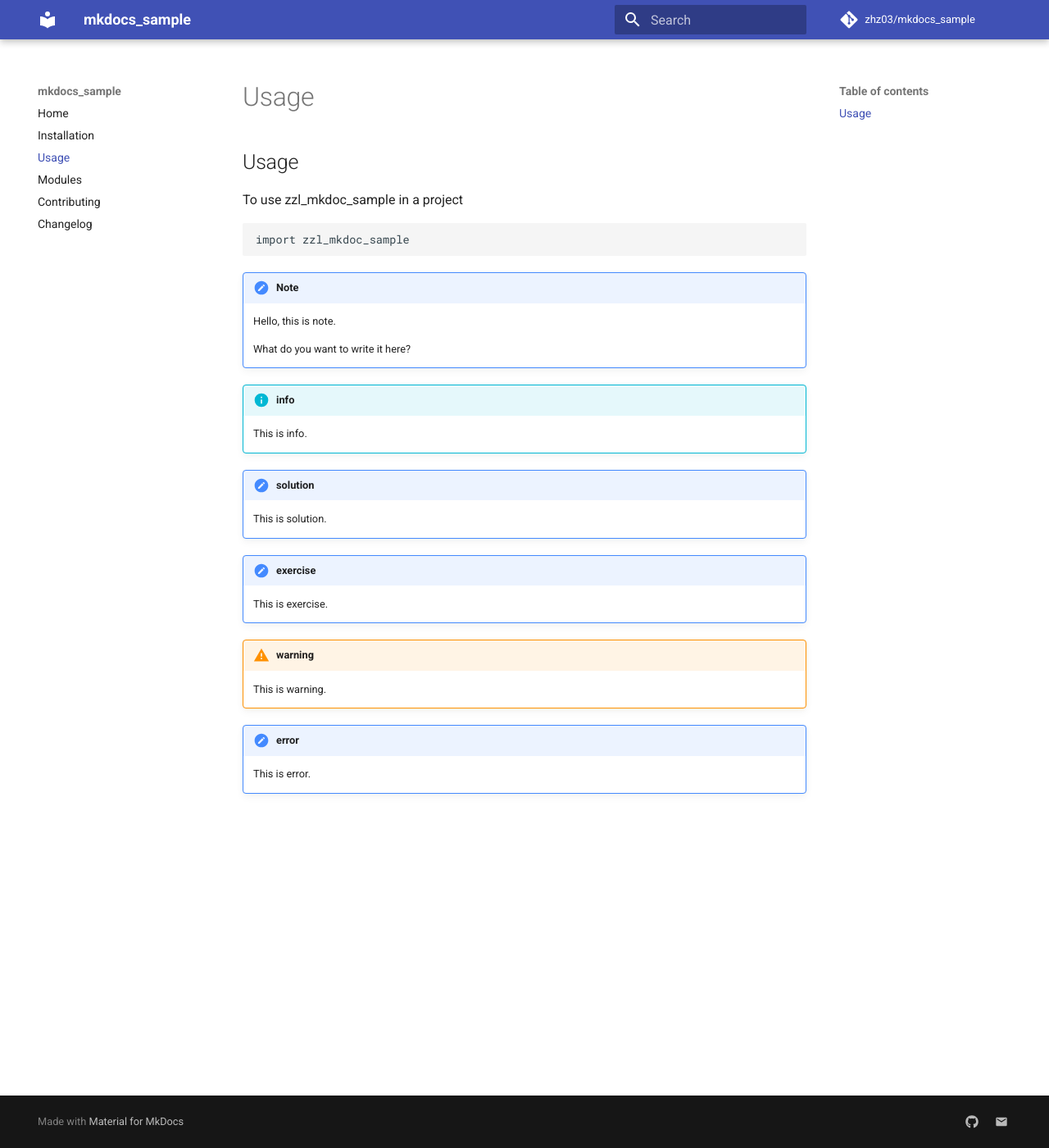
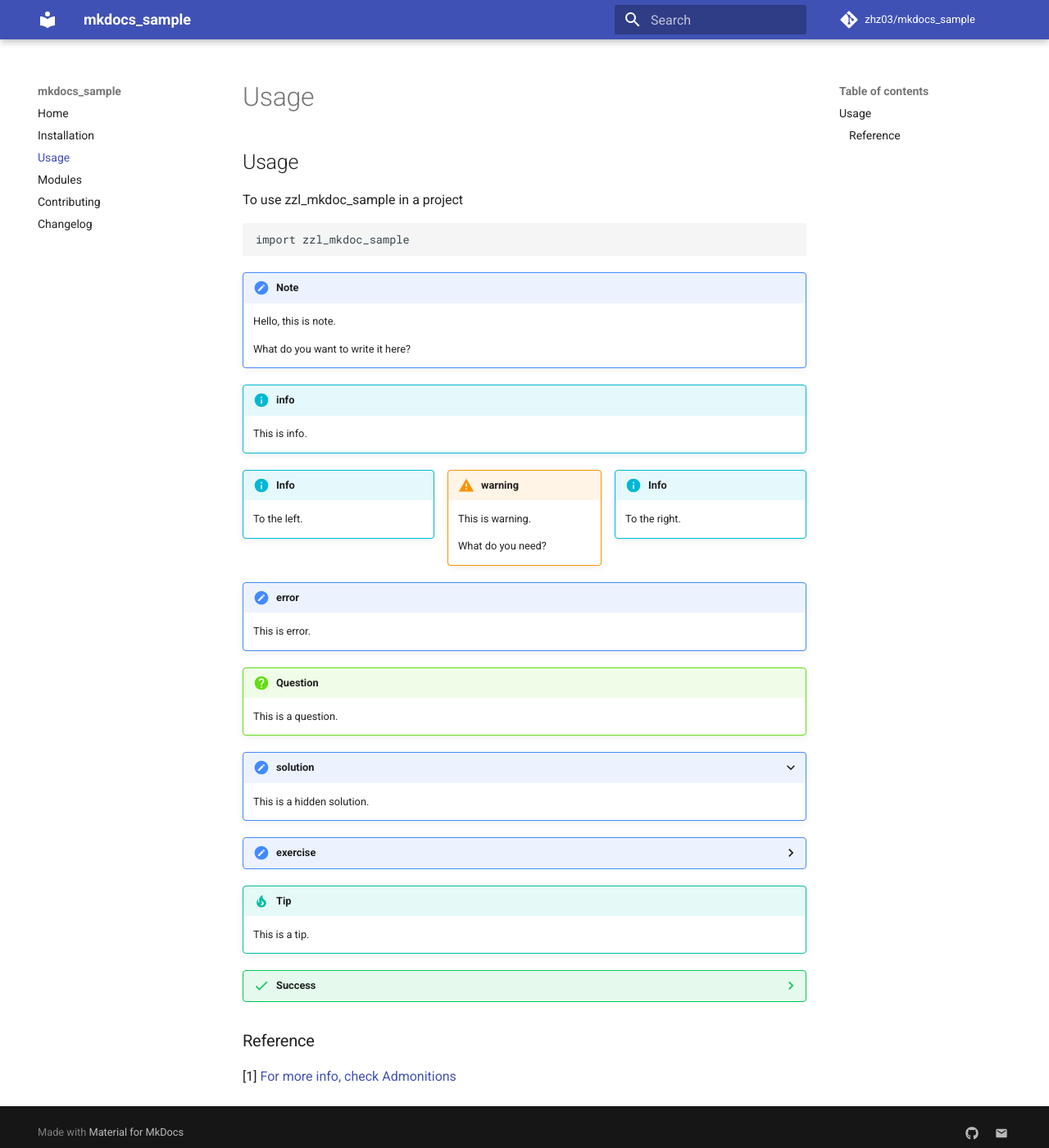
Before and after one commit to zhz03/mkdocs_sample, an MkDocs documentation site: the page built from docs/usage.md, in a window 1280 px wide and 1400 px high. Shown: the whole window at 82% size. Built offline with MkDocs 1.6.1 and Material for MkDocs 9.7.7, drawn with Linux system fonts in a browser that asks for light colours; comment, search, counter and statistics services are not loaded.

Commit message:
upload more admonitions

```diff
--- a/docs/usage.md
+++ b/docs/usage.md
@@ -14,14 +14,36 @@ import zzl_mkdoc_sample
 !!! info "info"
 	This is info.
 
-!!! solution "solution"
-	This is solution.
+!!! info inline end
+	To the right.
 
-!!! exercise "exercise"
-	This is exercise.
+!!! info inline
+	To the left.
+
 
 !!! warning "warning"
 	This is warning.
 
+	What do you need?
+
 !!! error "error"
 	This is error.
+
+!!! question "Question"
+	This is a question.
+
+???+ solution "solution"
+	This is a hidden solution.
+
+??? exercise "exercise"
+	This is exercise.
+
+!!! tip
+	This is a tip.
+
+??? success
+	This is a hidden sucess
+
+## Reference
+
+[1] [For more info, check Admonitions](https://squidfunk.github.io/mkdocs-material/reference/admonitions/#supported-types)
```
